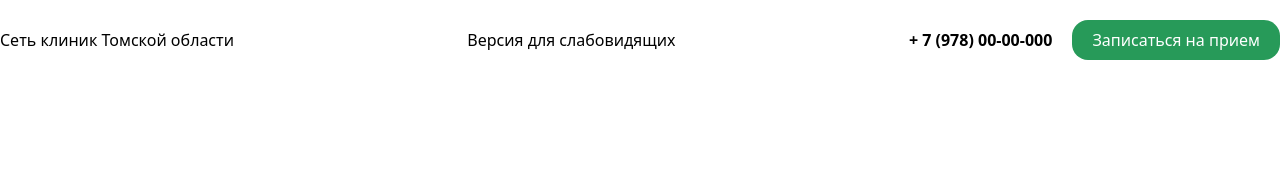
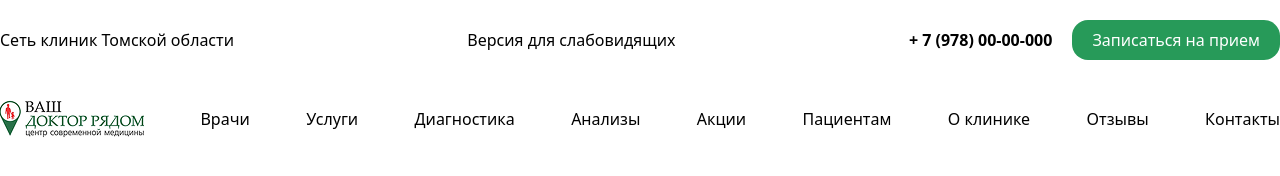
Before and after one commit to AbdumubinAmakov/HW-Lesson-3-G, a website: page src/index.html in a window 1280 px wide. Drawn offline with nearby package versions, Linux system fonts and the light colour scheme; files that its build step writes are made by us from their sources.

Commit message:
navbar 1

```diff
--- a/src/index.html
+++ b/src/index.html
@@ -16,6 +16,18 @@
                 <button class="px-5 py-2 text-white rounded-2xl bg-[#279A59]">Записаться на прием</button>
             </div>
         </nav>
+        <section class="max-w-screen-xl m-auto py-5 flex justify-between items-center">
+            <img src="./image 1 (1).png" alt="">
+            <p>Врачи</p>
+            <p>Услуги</p>
+            <p>Диагностика</p>
+            <p>Анализы</p>
+            <p>Акции</p>
+            <p>Пациентам</p>
+            <p>О клинике</p>
+            <p>Отзывы</p>
+            <p>Контакты</p>
+        </section>
     </header>
 </body>
 </html>
```
Also changed, not shown: src/image 1 (1).png (added).
